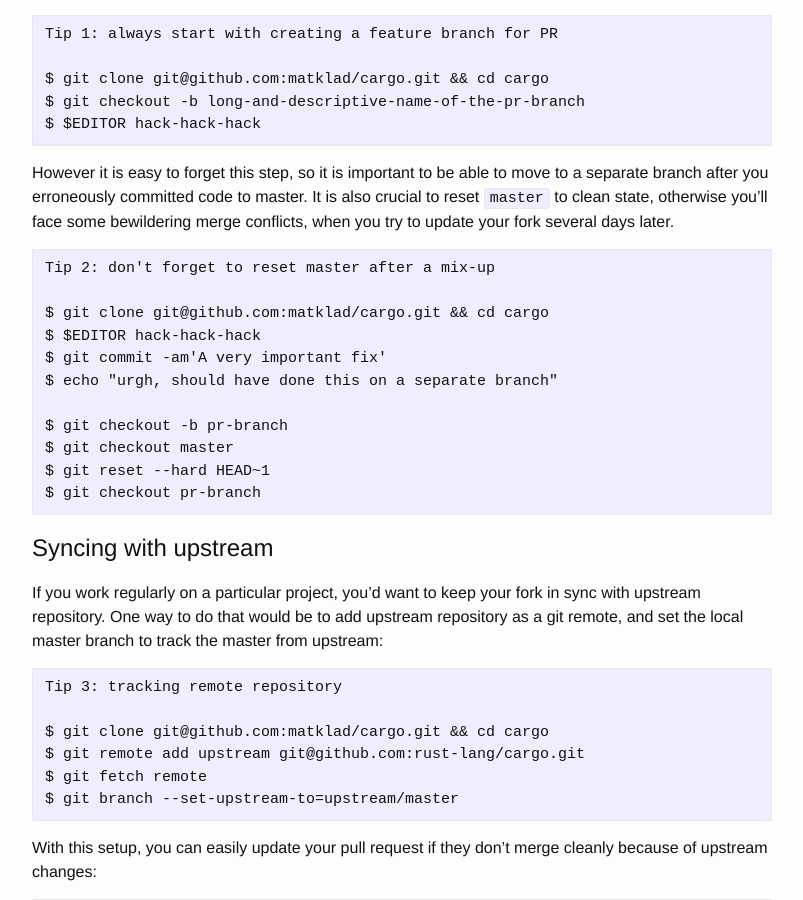
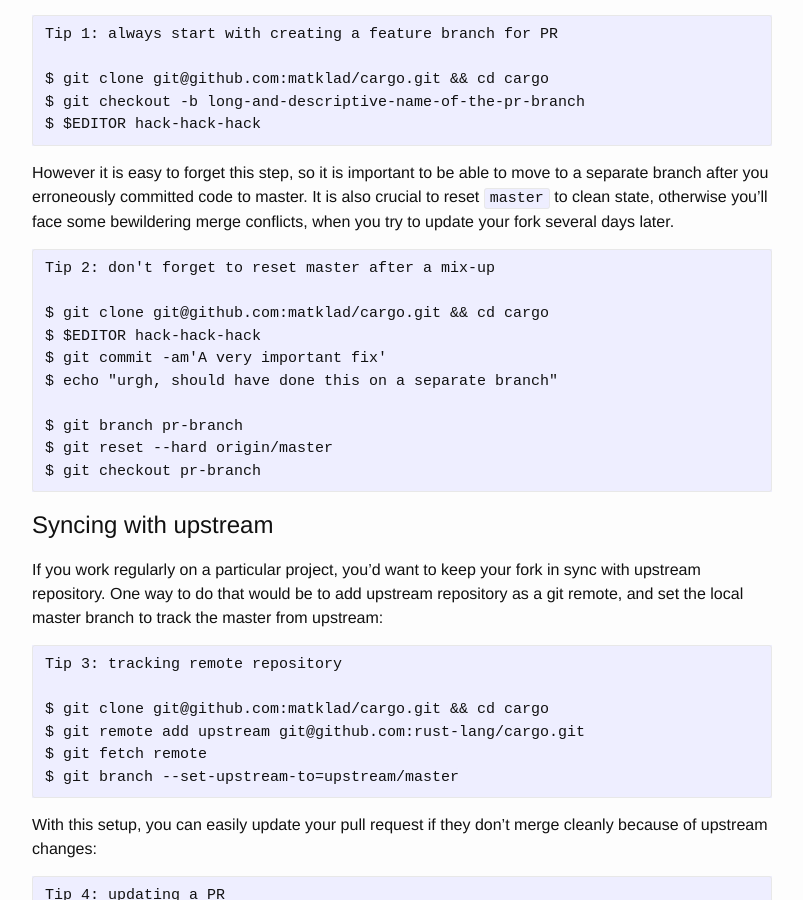
Before and after one commit to matklad/matklad.github.io, a Jekyll site: the page built from _posts/2018-05-03-effective-pull-requests.markdown, in a window 1280 px wide and 900 px high, scrolled down 683 px. Shown: the whole window, without its empty margins (238-1041 px from the left). Built offline with Jekyll 4.4.1, drawn with Linux system fonts in a browser that asks for light colours; comment, search, counter and statistics services are not loaded.

Commit message:
Simplify some git'ing

````diff
--- a/_posts/2018-05-03-effective-pull-requests.markdown
+++ b/_posts/2018-05-03-effective-pull-requests.markdown
@@ -57,9 +57,8 @@ $ $EDITOR hack-hack-hack
 $ git commit -am'A very important fix'
 $ echo "urgh, should have done this on a separate branch"
 
-$ git checkout -b pr-branch
-$ git checkout master
-$ git reset --hard HEAD~1
+$ git branch pr-branch
+$ git reset --hard origin/master
 $ git checkout pr-branch
 ```
 
````
